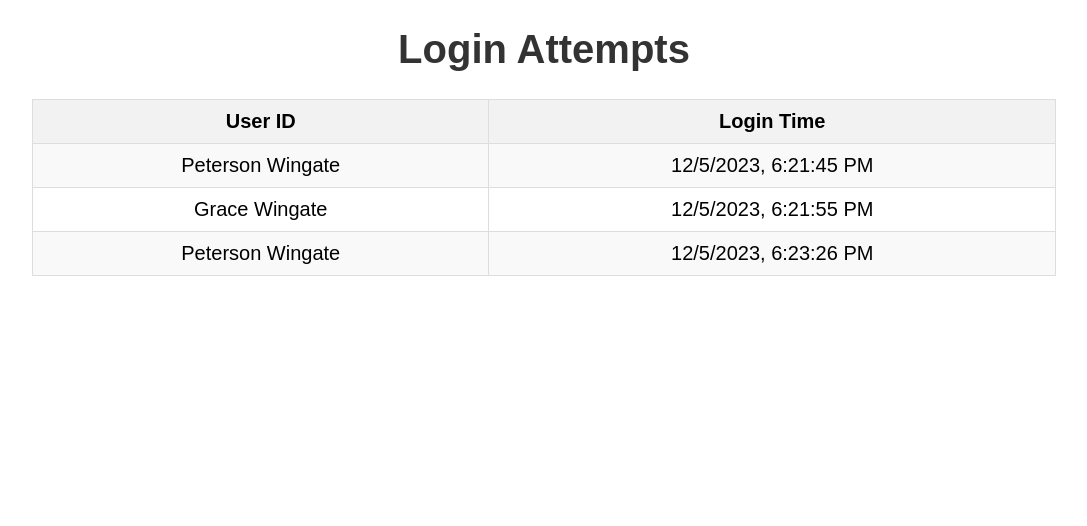
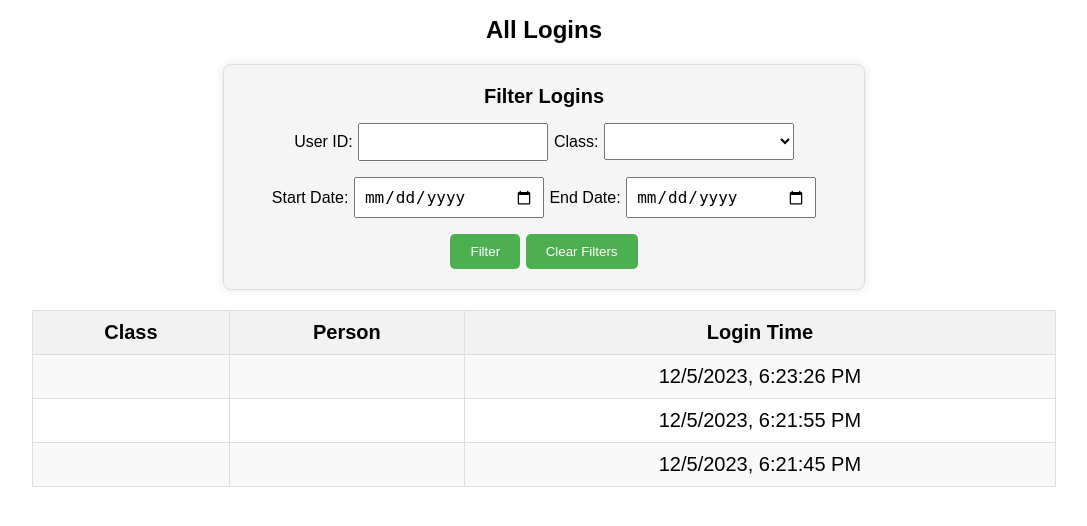
Before and after one commit to squirrellover23/wow-website, a Node server app: page /login-attempts in a window 1280 px wide. Shown: the part 43-569 px from the top of the page, without its empty margins (96-1183 px from the left). Run offline with Node 20, Linux system fonts and the light colour scheme; data comes from the database, SQL or seed files in the repository; both versions use the stored data as it was before the commit; some libraries are stand-ins or nearby versions.

Commit message:
Quality of life

```diff
--- a/database.js
+++ b/database.js
@@ -2,7 +2,7 @@
 const db = new sqlite3.Database('./database.db');
 db.serialize(() => {
     db.run("CREATE TABLE IF NOT EXISTS names (firstName TEXT COLLATE NOCASE, lastName TEXT COLLATE NOCASE, visited INT DEFAULT 0, class TEXT COLLATE NOCASE, lastLoginTime INT DEFAULT 0)");
-    db.run("CREATE TABLE IF NOT EXISTS login_logs (id INTEGER PRIMARY KEY, user_id TEXT, login_time DATETIME);")
+    db.run("CREATE TABLE IF NOT EXISTS login_logs (id INTEGER PRIMARY KEY, class TEXT COLLATE NOCASE, firstName TEXT COLLATE NOCASE, lastName TEXT COLLATE NOCASE, login_time DATETIME);")
 });
 
 module.exports = {db};
--- /dev/null
+++ b/public/stylesheets/login-attempts.css
@@ -0,0 +1,85 @@
+body {
+    text-align: center;
+    font-size: 20px;
+    font-family: Arial, sans-serif;
+    margin: 0;
+}
+
+h1 {
+    font-size: 24px;
+}
+
+h2 {
+    font-size: 20px;
+    margin-bottom: 10px;
+}
+
+form {
+    margin: 20px auto;
+    max-width: 600px;
+    padding: 20px;
+    background-color: #f5f5f5;
+    border: 1px solid #ddd;
+    border-radius: 8px;
+    box-shadow: 0 0 10px rgba(0, 0, 0, 0.1);
+}
+
+label {
+    font-size: 16px;
+    display: inline-block;
+    margin-bottom: 8px;
+}
+
+select, input {
+    display: inline-block; /* Display inputs inline */
+    width: calc(33.33% - 10px); /* Adjust width as needed */
+    font-size: 16px;
+    padding: 8px;
+    box-sizing: border-box;
+    margin-bottom: 16px;
+}
+
+button {
+    background-color: #4caf50;
+    color: white;
+    padding: 10px 20px;
+    border: none;
+    border-radius: 5px;
+    cursor: pointer;
+}
+
+button {
+    background-color: #4caf50;
+    color: white;
+    padding: 10px 20px;
+    border: none;
+    border-radius: 5px;
+    cursor: pointer;
+}
+
+button:hover {
+    background-color: #45a049;
+}
+
+#login-table {
+    width: 80%;
+    margin: 20px auto;
+    border-collapse: collapse;
+}
+
+th, td {
+    padding: 10px;
+    border: 1px solid #ddd;
+}
+
+th {
+    background-color: #f2f2f2;
+}
+
+tr:nth-child(even) {
+    background-color: #f9f9f9;
+}
+
+tr:hover {
+    background-color: #f5f5f5;
+}
--- a/routes/index.js
+++ b/routes/index.js
@@ -32,8 +32,7 @@
                     }
                 });
                 const currentDate = new Date().toISOString();
-                const userId = `${row.firstName} ${row.lastName}`;  // Assuming the user ID is in the "names" table
-                db.run("INSERT INTO login_logs (user_id, login_time) VALUES (?, ?)", [userId, currentDate], (err) => {
+                db.run("INSERT INTO login_logs (class, firstName, lastName, login_time) VALUES (?, ?, ?, ?)", [row.class, firstName, lastName, currentDate], (err) => {
                     if (err) {
                         res.status(500).send('Error loging visit.');
                         error = false
@@ -51,8 +50,16 @@
     });
 });
 router.post('/addnewuser', (req, res) => {
-    const { firstName, lastName, classIn } = req.body;
+    let { firstName, lastName, classIn } = req.body;
+    firstName = firstName.trim()
+    lastName = lastName.trim()
+    classIn = classIn.trim()
 
+    if (!firstName ||!lastName) {
+        res.render('useradded', { message: `Please Enter a vaild Name` });
+    } else if(!classIn){
+        res.render('useradded', { message: `Please Enter a vaild Class` });
+    }
     // Check if the user already exists in the database
     db.get("SELECT * FROM names WHERE firstName = ? AND lastName = ?", [firstName, lastName], (err, row) => {
         if (err) {
@@ -156,18 +163,59 @@
     });
 });
 
+
 router.get('/login-attempts', (req, res) => {
-    // Retrieve all login attempts from the login_logs table
-    db.all('SELECT * FROM login_logs', (err, rows) => {
+    // Check if user_id, start date, and end date are provided in the query parameters
+    const { user_id, user_class, startDate, endDate } = req.query;
+    let query = 'SELECT * FROM login_logs WHERE 1=1'; // 1=1 for dynamic WHERE clause building
+    const params = [];
+
+    // If user_id is provided, filter by user_id
+    if (user_id) {
+      query += ' AND firstName = ? AND lastName = ?';
+      params.push.apply(params, user_id.split(' '));
+    }
+    // If class is provided, filter by class
+    if (user_class) {
+        query += ' AND class = ?';
+        params.push(user_class);
+    }
+
+    // If start and end dates are provided, filter by that date range
+    if (startDate) {
+        query += ` AND login_time >= ?`;
+        params.push(startDate)
+    }
+
+    if (endDate) {
+        // Adjust the endDate to be inclusive by adding one day
+        const nextDay = new Date(endDate);
+        nextDay.setDate(nextDay.getDate() + 2);
+        query += ` AND login_time <= ?`;
+        params.push(`${nextDay.toISOString().split('T')[0]}`);
+        console.log(`${nextDay.toISOString().split('T')[0]}`);
+
+    }
+
+    // Retrieve login attempts based on the query
+    db.all(query, params, (err, rows) => {
         if (err) {
+            console.log('Query: ', query)
             console.error('Error retrieving login attempts:', err.message);
             res.status(500).send('Internal Server Error');
         } else {
+            getUniqueValues('class', 'names', (err, result) => {
+                if (err) {
+                    res.status(500).send('Error fetching class data.');
+                }
+                res.render('login-attempts', { loginAttempts: rows, user_id, user_class, startDate, endDate, classes: result });
+            });
             // Render the login attempts page and pass the login attempts data to the view
-        res.render('login-attempts', { loginAttempts: rows });
         }
     });
   });
 
 
+
+
 module.exports = router;
--- a/views/login-attempts.ejs
+++ b/views/login-attempts.ejs
@@ -5,43 +5,8 @@
     <meta charset="UTF-8">
     <meta name="viewport" content="width=device-width, initial-scale=1.0">
     <title>Login Attempts</title>
-    <style>
+    <link rel="stylesheet" href="stylesheets/login-attempts.css">
 
-        body {
-            text-align: center;
-            font-size: 20px;
-            font-family: Arial, sans-serif;
-            margin: 0;
-
-        }
-        h1 {
-            color: #333;
-        }
-
-        #login-table {
-            width: 80%;
-            margin: 20px auto;
-            border-collapse: collapse;
-        }
-
-        th, td {
-            padding: 10px;
-            border: 1px solid #ddd;
-        }
-
-        th {
-            background-color: #f2f2f2;
-        }
-
-        tr:nth-child(even) {
-            background-color: #f9f9f9;
-        }
-
-        tr:hover {
-            background-color: #f5f5f5;
-        }
-
-    </style>
 </head>
 <body>
     <div id="header-container"></div>
@@ -53,19 +18,59 @@
                 document.getElementById('header-container').innerHTML = html;
             });
     </script>
-    <h1>Login Attempts</h1>
+    <h1>All Logins</h1>
+
+
+    <form action="/login-attempts" method="GET">
+        <h2 style="font-size: 20px; margin-bottom: 15px; margin-top: 0px;">Filter Logins</h2>
+        <label for="user_id">User ID:</label>
+        <input type="text" id="user_id" name="user_id" value="<%= user_id %>">
+
+        <label for="user_class">Class:</label>
+        <select id="user_class" name="user_class" value="<%= user_class %>">
+            <option value=""></option>
+            <% classes.forEach(function(thing) { %>
+                <option value="<%= thing %>"><%= thing %></option>
+            <% }); %>
+        </select>
+        <br>
+        <label for="startDate">Start Date:</label>
+        <input type="date" id="startDate" name="startDate" value="<%= startDate %>">
+
+        <label for="endDate">End Date:</label>
+        <input type="date" id="endDate" name="endDate" value="<%= endDate %>">
+
+        <button type="submit">Filter</button>
+        <button type="button" onclick="clearFilters()">Clear Filters</button>
+    </form>
+    <% if (loginAttempts.length > 0) { %>
         <table id="login-table">
             <tr>
-            <th>User ID</th>
+                <th>Class</th>
+                <th>Person</th>
                 <th>Login Time</th>
             </tr>
-        <% loginAttempts.forEach(attempt => { %>
+            <% loginAttempts.reverse().forEach(attempt => { %>
                 <tr>
-                <td><%= attempt.user_id %></td>
+                    <td><%= attempt.class %></td>
+                    <td><%= attempt.firstName %> <%= attempt.lastName %></td>
                     <td><%= new Date(attempt.login_time).toLocaleString() %></td>
                 </tr>
             <% }); %>
         </table>
+    <% } else { %>
+        <p>No entries match current filters.</p>
+    <% } %>
 
+    <p><% %></p>
+    <script>
+        function clearFilters() {
+          document.getElementById('user_id').value = '';
+          document.getElementById('user_class').value = '';
+          document.getElementById('startDate').value = '';
+          document.getElementById('endDate').value = '';
+          document.forms[0].submit(); // Submit the form after clearing filters
+        }
+      </script>
 </body>
 </html>
```
Also changed, not shown: public/home.html (+13 -97 lines), public/stylesheets/home.css (added, +96 -0 lines), test.js (deleted, +0 -7 lines), views/adduser.ejs (+2 -20 lines), bin/www, database.db (deleted). Lines whose indentation alone changed are shown as unchanged.
